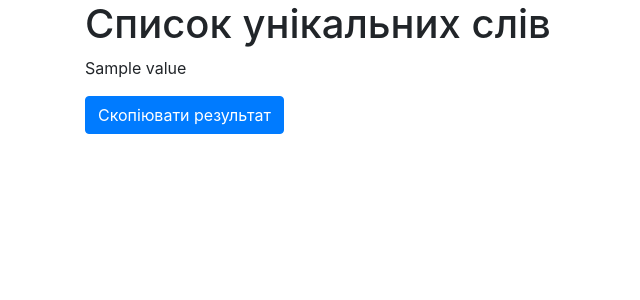
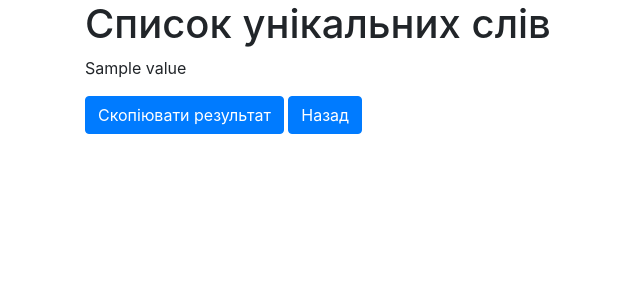
Before and after one commit to camingout/word-list, a Flask app: template templates/result.html in a window 1280 px wide. Shown: the part 58-358 px from the top of the page, without its empty margins (0-640 px from the left). Run offline with Flask 3, Linux system fonts and the light colour scheme; the template is opened without the code that fills it: most values are stand-ins (such as "Sample title", 1, 10 or a date in 2020); some libraries are stand-ins or nearby versions.

Commit message:
Refactor result.html to add a back button

```diff
--- a/templates/result.html
+++ b/templates/result.html
@@ -12,8 +12,10 @@
         </div>
     </div>
 
+<div class="mb-3">
     <button type="button" id="copy-btn" class="btn btn-primary">Скопіювати результат</button>
-</form>
+    <a href="{{ url_for('index') }}" class="btn btn-primary">Назад</a>
+</div>
 
 <script>
 document.getElementById('copy-btn').addEventListener('click', function () {
```
